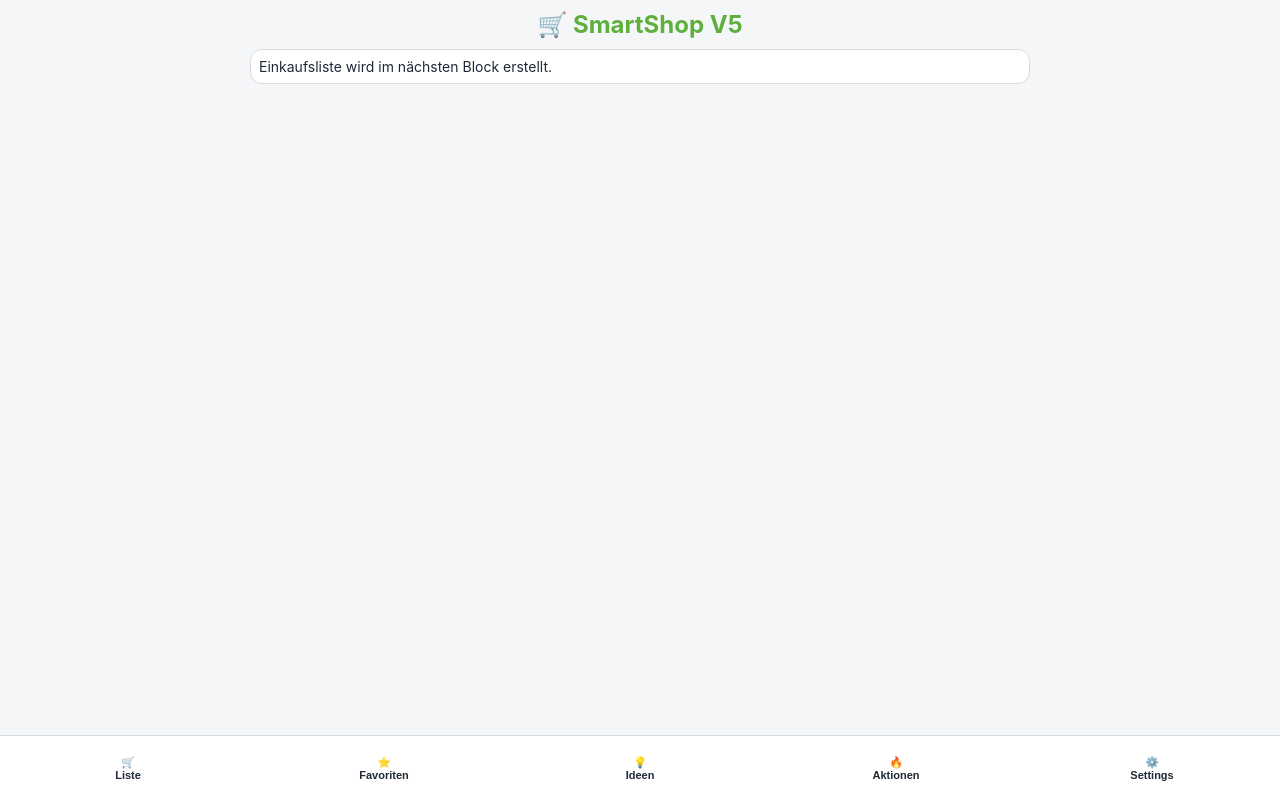
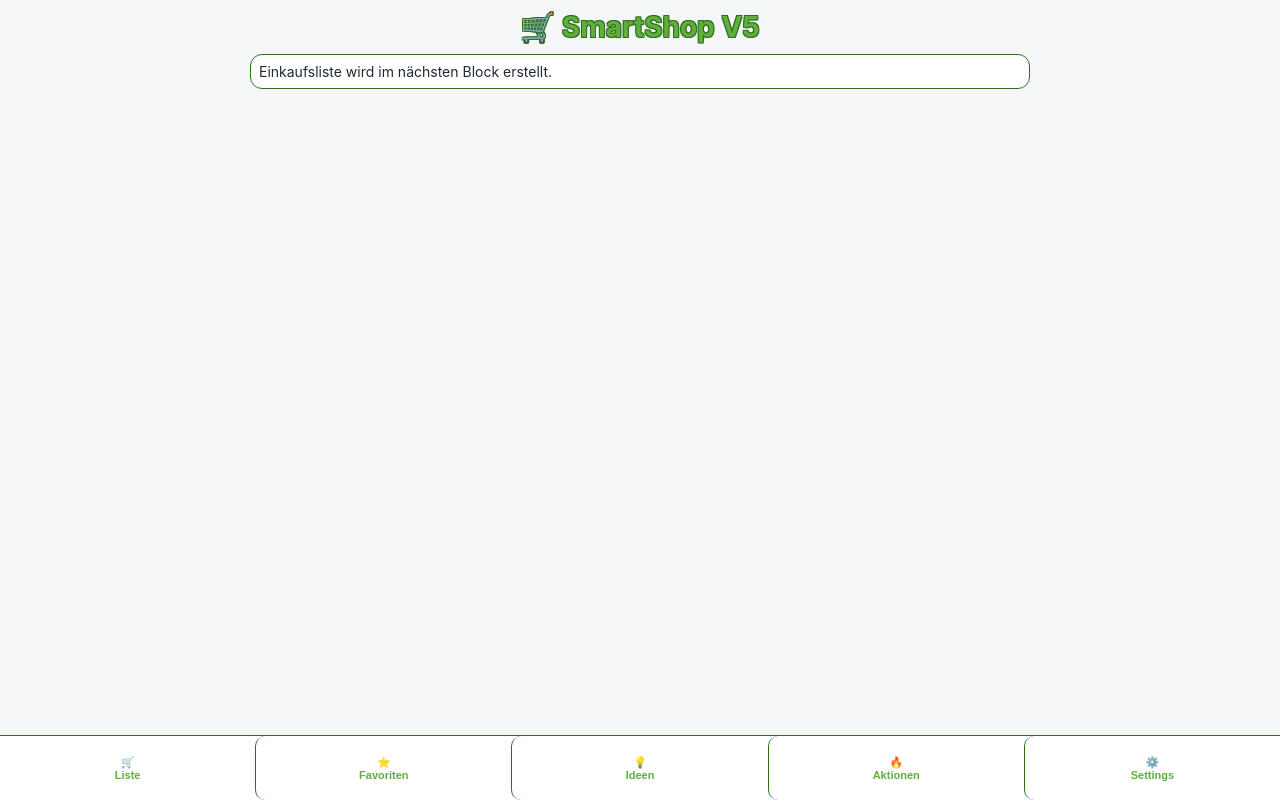
Before and after one commit to Schubiger-Rico/smartshop-schweiz, a plain HTML site: page index.html in a window 1280 px wide. Drawn offline with Linux system fonts and the light colour scheme.

Commit message:
SmartShop_V5.html

```diff
--- a/index.html
+++ b/index.html
@@ -12,8 +12,9 @@
     --bg:#f4f6f8;
     --card:#ffffff;
     --text:#1f2937;
+
     --accent:#5FAF3C;
-    --border:#d6dce2;
+    --accentBorder:#2f6d1d;
 
     --fontSize:14px;
     --plusSize:17px;
@@ -23,7 +24,6 @@ body.dark{
     --bg:#121212;
     --card:#1c1c1c;
     --text:#ffffff;
-    --border:#2f2f2f;
 }
 
 *{
@@ -53,17 +53,45 @@ body{
 }
 
 .logo{
-    font-size:24px;
+    font-size:28px;
     font-weight:700;
     color:var(--accent);
+
+    text-shadow:
+    -1px -1px 0 var(--accentBorder),
+     1px -1px 0 var(--accentBorder),
+    -1px  1px 0 var(--accentBorder),
+     1px  1px 0 var(--accentBorder);
 }
 
 .card{
     background:var(--card);
-    border:1px solid var(--border);
+    border:1px solid var(--accentBorder);
     border-radius:12px;
     padding:8px;
     margin-bottom:8px;
+}
+
+input,
+select,
+textarea{
+    border:1px solid var(--accentBorder);
+    border-radius:10px;
+    outline:none;
+}
+
+button{
+    border:1px solid var(--accentBorder);
+    border-radius:10px;
+    cursor:pointer;
+}
+
+.page{
+    display:none;
+}
+
+.page.active{
+    display:block;
 }
 
 .bottom-nav{
@@ -71,11 +99,12 @@ body{
     bottom:0;
     left:0;
     right:0;
+
     height:65px;
 
     background:var(--card);
 
-    border-top:1px solid var(--border);
+    border-top:1px solid var(--accentBorder);
 
     display:flex;
     justify-content:space-around;
@@ -88,27 +117,23 @@ body{
 
     flex:1;
 
-    border:none;
+    height:100%;
 
     background:none;
 
-    color:var(--text);
+    color:var(--accent);
 
     font-size:11px;
 
     font-weight:600;
 
-    cursor:pointer;
+    border:none;
 
-    height:100%;
+    border-left:1px solid var(--accentBorder);
 }
 
-.page{
-    display:none;
-}
-
-.page.active{
-    display:block;
+.bottom-nav button:first-child{
+    border-left:none;
 }
 
 </style>
@@ -199,9 +224,7 @@ function showPage(page){
     .forEach(p => p.classList.remove("active"));
 
     document
-    .getElementById(
-        "page-" + page
-    )
+    .getElementById("page-" + page)
     .classList
     .add("active");
 }
```
